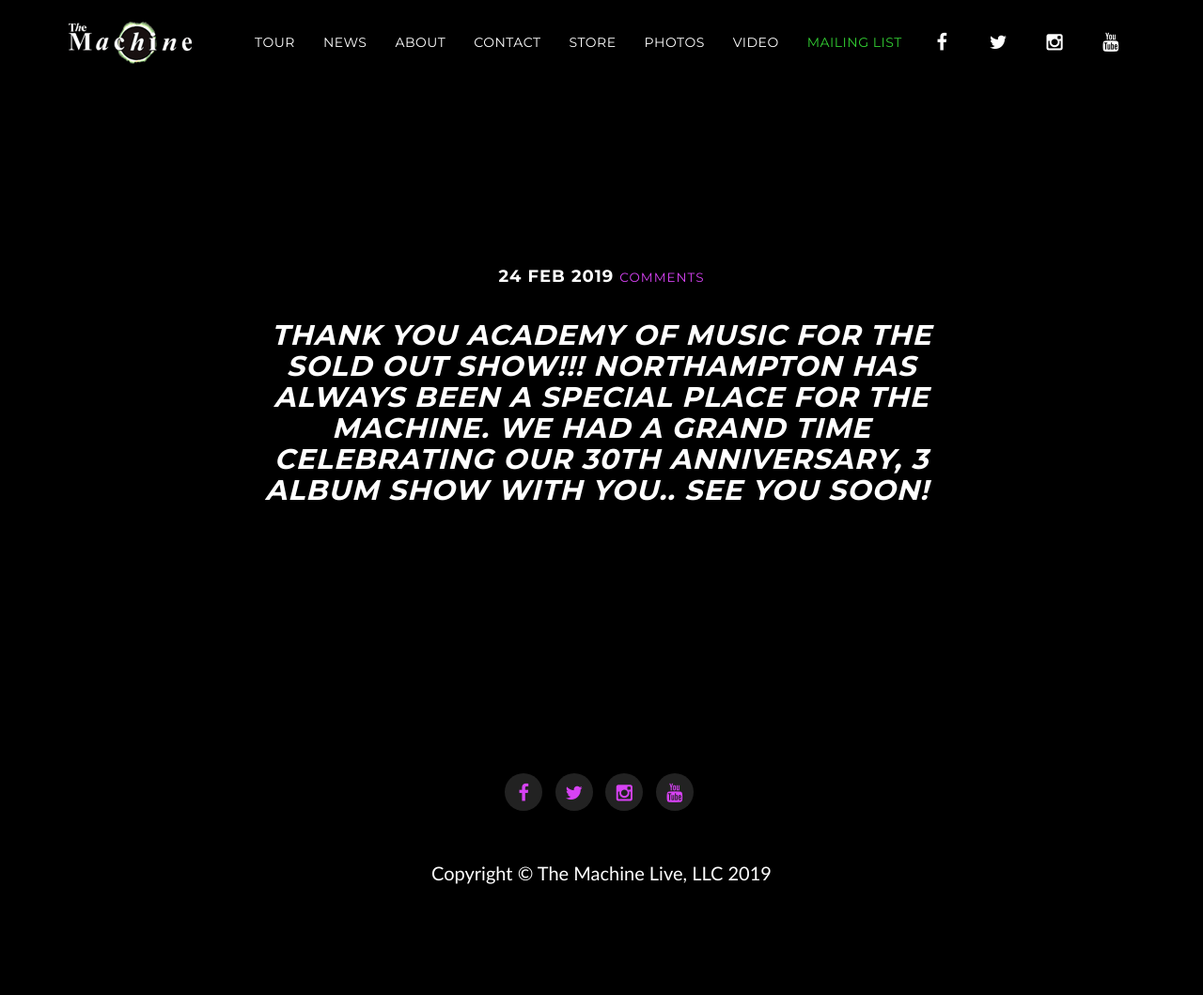
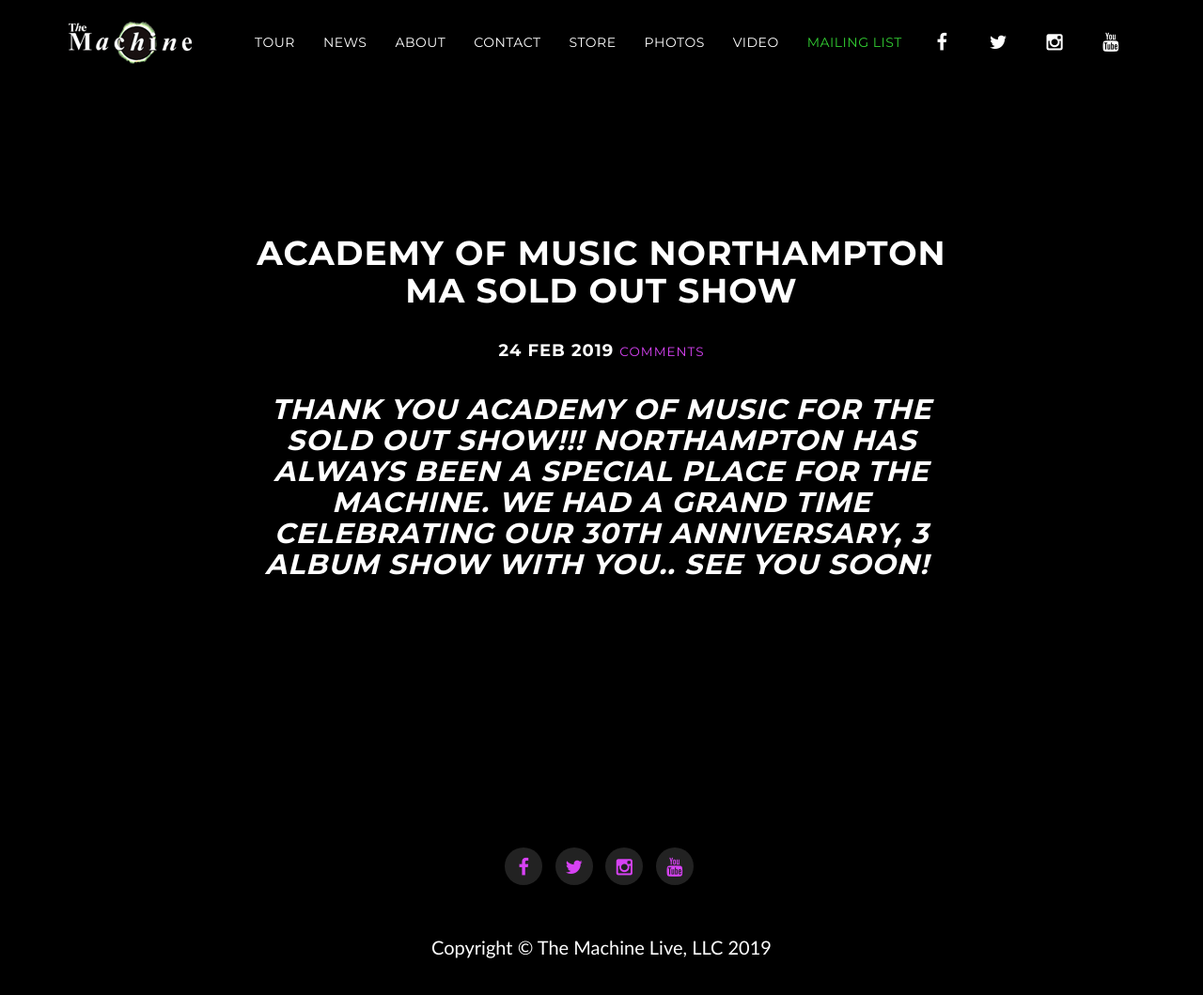
Before and after one commit to machineweb/machineweb.github.io, a Jekyll site: the page built from _posts/2019-02-24-.md, in a window 1280 px wide and 1266 px high. Shown: the top 1059 px of the window at 94% size. Built offline with Jekyll 4.4.1, drawn with Linux system fonts in a browser that asks for light colours; comment, search, counter and statistics services are not loaded.

Commit message:
Updated news item

```diff
--- a/_posts/2019-02-24-.md
+++ b/_posts/2019-02-24-.md
@@ -1,7 +1,7 @@
 ---
 layout: post
 section-type: post
-title:
+title: Academy of Music Northampton MA SOLD OUT SHOW
 ---
 
-<h2 style="font-style:italic;">Thank you <strong>Academy of Music</strong> for the <em><strong>SOLD OUT SHOW!!!</strong></em> Northampton has always been a special place for The Machine. We had&nbsp;a grand time celebrating our 30th Anniversary, 3 album show with you.. See you soon!&nbsp;</h2>
+<h2 style="font-style:italic">Thank you <strong>Academy of Music</strong> for the <em><strong>SOLD OUT SHOW!!!</strong></em> Northampton has always been a special place for The Machine. We had&nbsp;a grand time celebrating our 30th Anniversary, 3 album show with you.. See you soon!&nbsp;</h2>
```
